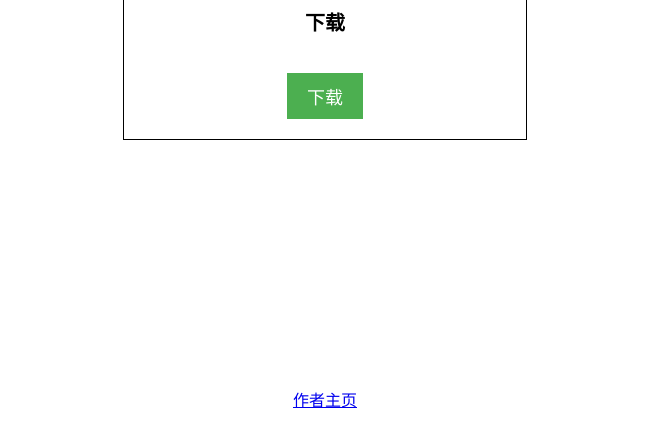
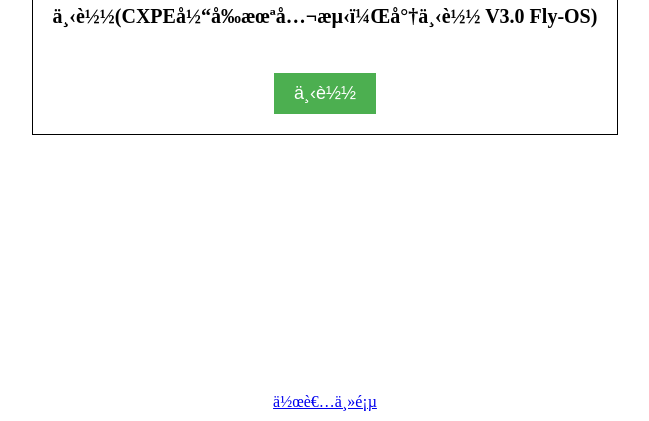
Before and after one commit to EPLCX/eplcx.github.io, a plain HTML site: page index.html in a window 1280 px wide. Shown: the part 379-800 px from the top of the page, without its empty margins (315-964 px from the left). Drawn offline with Linux system fonts and the light colour scheme.

Commit message:
Update index.html

```diff
--- a/index.html
+++ b/index.html
@@ -1,7 +1,7 @@
 <!DOCTYPE html>
 <html>
 <head>
-  <meta charset="UTF-8">
+  <meta charset="ANSI">
   <title>下载</title>
   <style>
     body {
@@ -50,8 +50,8 @@
 <body>
   <div class="container">
     <h1 class="title">     下载 CX-PE 防破解版     </h1>
-    <h2 class="subtitle">下载</h2>
-    <button class="button" onclick="window.location.href='http://baidu.com'">下载</button>
+     <h2 class="subtitle">下载(CXPE当前未公测，将下载 V3.0 Fly-OS)</h2>
+    <button class="button" onclick="window.location.href='https://musetransfer.com/s/tpy80roju%20'">下载</button>
   </div>
   <a class="footer-link" href="https://space.bilibili.com/1654354651">作者主页</a>
 </body>
```
